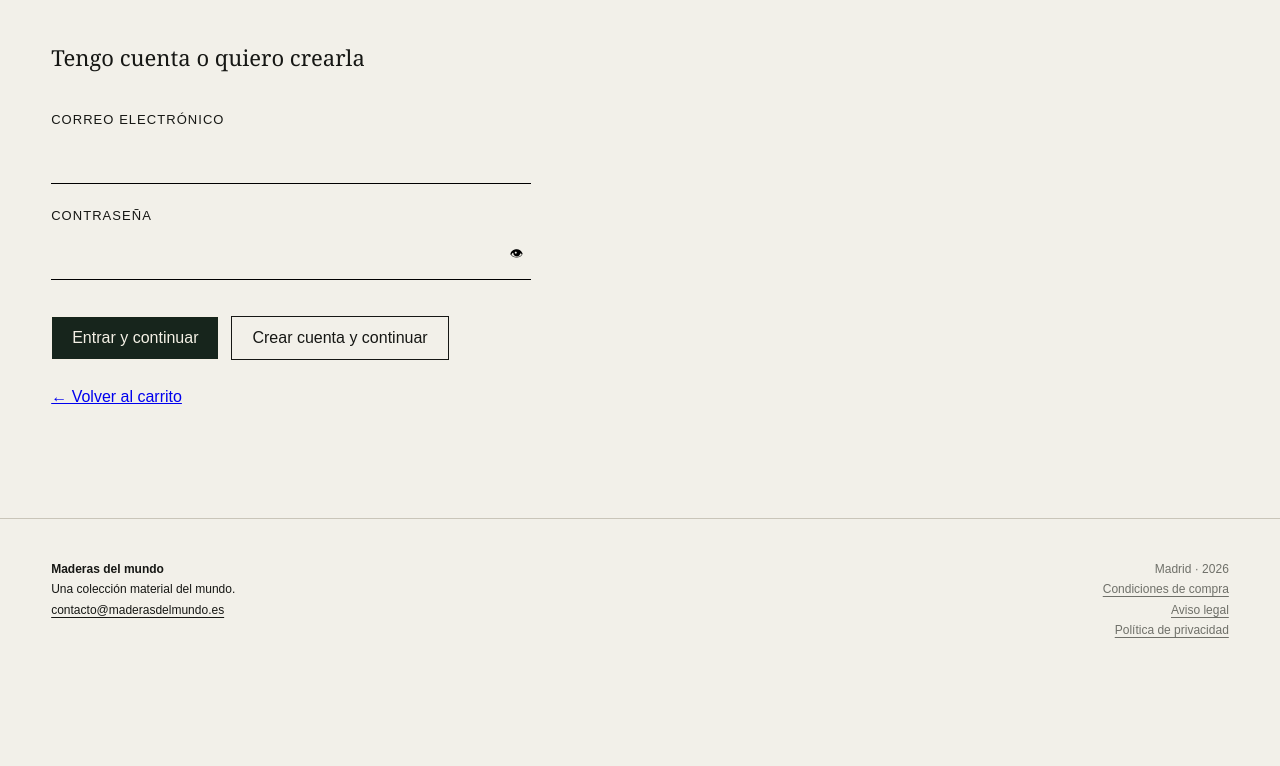
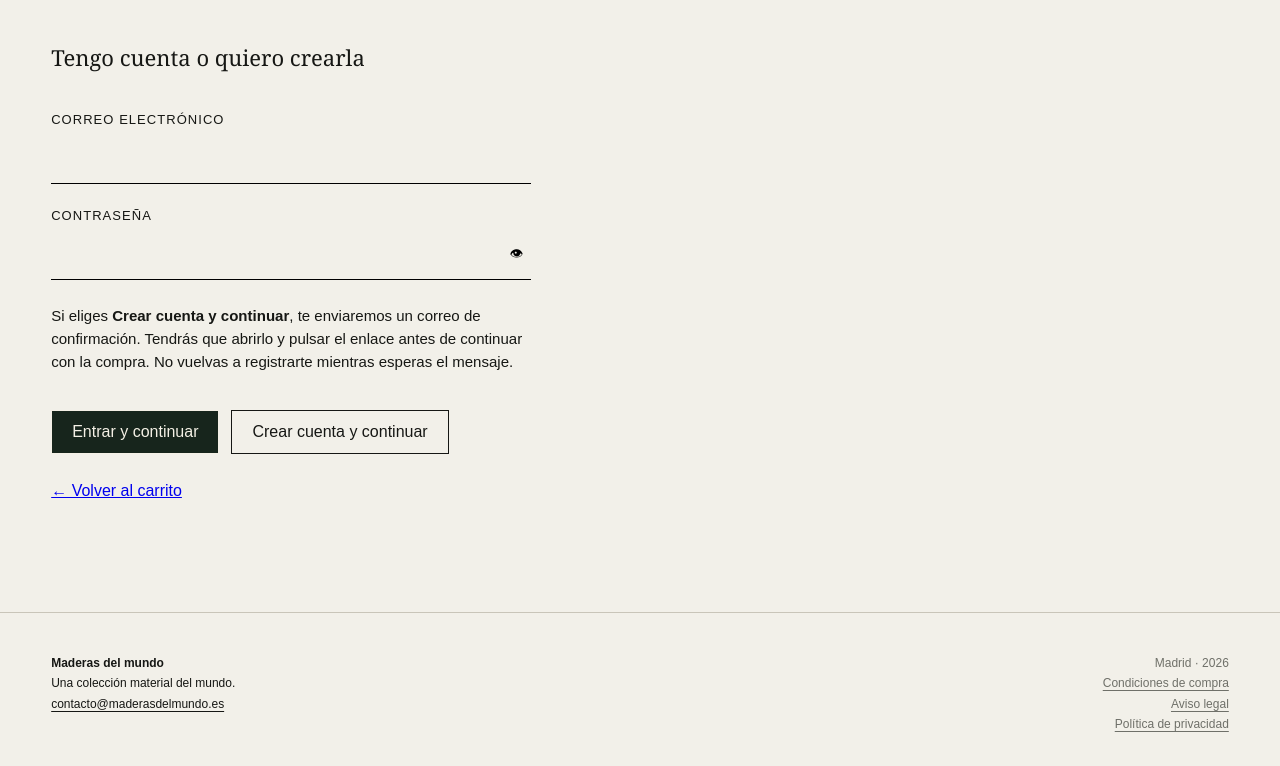
Before and after one commit to luisinko-lasko/maderas-del-mundo, a Next.js app: page /continuar-compra in a window 1280 px wide. Shown: the part 615-1381 px from the top of the page. Before the commit the page ends 1295 px from the top, so only its background shows below. Built offline with nearby package versions, Linux system fonts and the light colour scheme; no server answers.

Commit message:
Clarify email confirmation when creating account

```diff
--- a/app/continuar-compra/page.js
+++ b/app/continuar-compra/page.js
@@ -201,7 +201,7 @@ export default function ContinuarCompraPage() {
       setProcesando(false);
       await continuarAutenticado();
     } else {
-      setMensaje('Te hemos enviado un correo para confirmar tu cuenta. Al confirmar volverás a la compra.');
+      setMensaje('Cuenta creada. Te hemos enviado un correo de confirmación. Abre el enlace del mensaje para continuar con la compra. No necesitas volver a registrarte; si no lo ves, revisa también la carpeta de spam.');
       setProcesando(false);
     }
   }
@@ -261,6 +261,10 @@ export default function ContinuarCompraPage() {
           </span>
         </label>
 
+        <p style={{ margin: '0', fontSize: '0.94rem', lineHeight: 1.55 }}>
+          Si eliges <strong>Crear cuenta y continuar</strong>, te enviaremos un correo de confirmación. Tendrás que abrirlo y pulsar el enlace antes de continuar con la compra. No vuelvas a registrarte mientras esperas el mensaje.
+        </p>
+
         <div className="login-actions">
           <button type="submit" className="login-button" onClick={entrar} disabled={procesando}>
             Entrar y continuar
@@ -271,7 +275,7 @@ export default function ContinuarCompraPage() {
         </div>
       </form>
 
-      {mensaje && <p className="login-message">{mensaje}</p>}
+      {mensaje && <p className="login-message" role="status" aria-live="polite">{mensaje}</p>}
 
       <p style={{ marginTop: '28px' }}>
         <Link href="/carrito">← Volver al carrito</Link>
```
